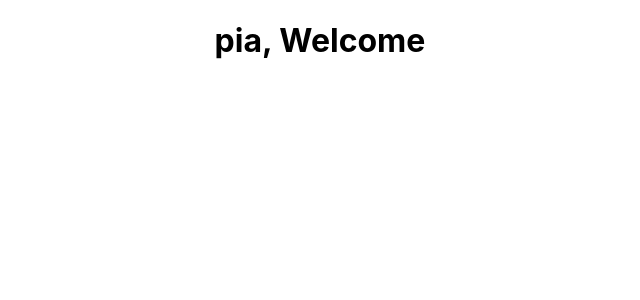
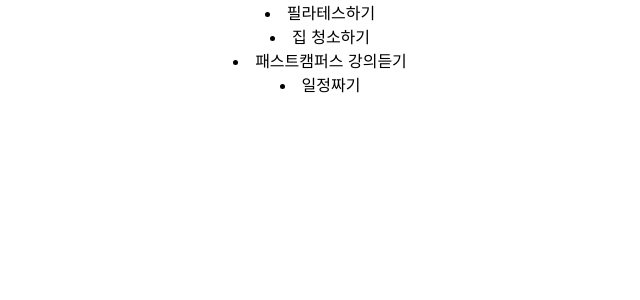
Before and after one commit to soohyunnn/my-app, a React (Create React App) app: page / in a window 1280 px wide. Shown: the top 300 px of the page, without its empty margins (320-960 px from the left). Built offline with nearby package versions, Linux system fonts and the light colour scheme.

Commit message:
한 번에 끝내는 React - React 공식문서로 디테일잡기 2-9 Forms

```diff
--- a/src/App.js
+++ b/src/App.js
@@ -7,11 +7,13 @@
 import FunctionalComponent from "./components/2-5.State/FunctionalComponent";
 import Event from "./components/2-7.Event/Event";
 import Condition from "./components/2-8.ConditionalRendering/Condition";
+import List from "./components/2-9.List/List";
 
 function App() {
   return (
     <div className="App">
-      <Condition />
+      <List />
+      {/* <Condition /> */}
       {/* <Event /> */}
       {/* <ClassComponent2 /> */}
       {/* <FunctionalComponent />
--- /dev/null
+++ b/src/components/2-9.List/List.jsx
@@ -0,0 +1,26 @@
+import React from "react";
+
+export default function List() {
+  // const numbers = [1, 2, 3, 4, 5];
+  // return (
+  //   <ul>
+  //     {numbers.map((item) => (
+  //       <li key={item.toString()}>{item}</li>
+  //     ))}
+  //   </ul>
+  // );
+  const todos = [
+    { id: 1, text: "필라테스하기" },
+    { id: 2, text: "집 청소하기" },
+    { id: 3, text: "패스트캠퍼스 강의듣기" },
+    { id: 4, text: "일정짜기" },
+  ];
+
+  const Item = (props) => {
+    return <li>{props.text}</li>;
+  };
+
+  const todoList = todos.map((todo) => <Item key={todo.id} {...todo} />);
+
+  return <>{todoList}</>;
+}
```
